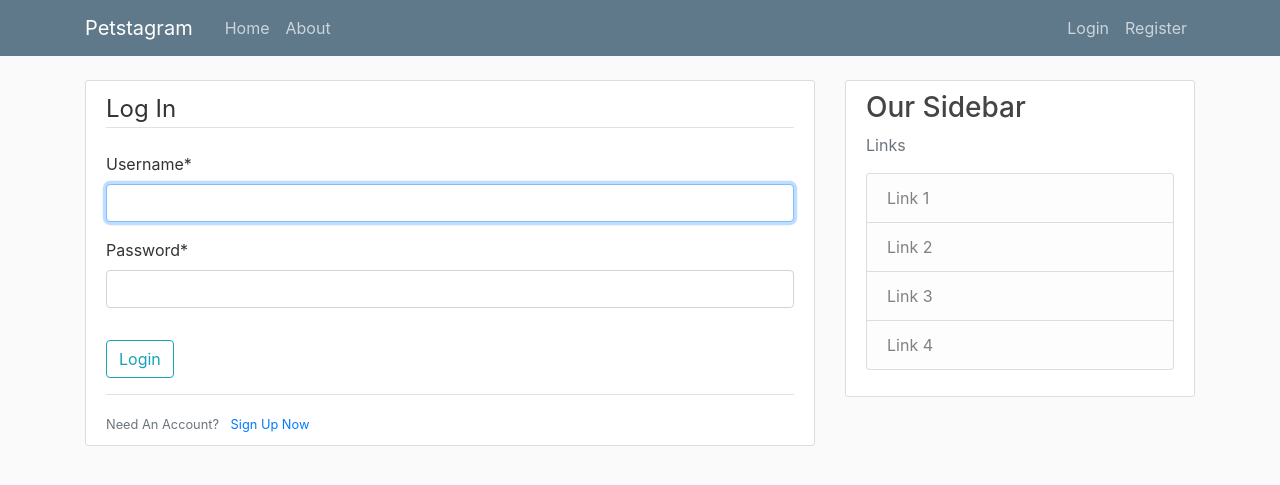
After one commit to Raphade/petstagram, a Django app: page /login/ in a window 1280 px wide. The commit adds this page. Shown: the top 485 px of the page. Run offline with Django 4.2, Linux system fonts and the light colour scheme; some libraries are stand-ins or nearby versions.

Commit message:
register/login/logout --- profile page missing

```diff
--- a/petstagram/petstagram/urls.py
+++ b/petstagram/petstagram/urls.py
@@ -22,6 +22,6 @@
     path('', include('posts.urls')),
     path('admin/', admin.site.urls),
     path('register/', user_views.register, name='register'),
-    path('login/', auth_views.LoginView.as_view(), name='login'),
-    path('admin/', auth_views.LogoutView.as_view(), name='logout'),
+    path('login/', auth_views.LoginView.as_view(template_name='users/login.html'), name='login'),
+    path('logout/', auth_views.LogoutView.as_view(template_name='users/logout.html'), name='logout'),
 ]
--- a/petstagram/posts/templates/posts/base.html
+++ b/petstagram/posts/templates/posts/base.html
@@ -29,8 +29,13 @@
             </div>
             <!-- Navbar Right Side -->
             <div class="navbar-nav">
-              <a class="nav-item nav-link" href="#">Login</a>
-              <a class="nav-item nav-link" href="#">Register</a>
+              {% if user.is_authenticated %}
+                <a class="nav-item nav-link" href="{% url 'profile' %}">Profile</a>
+                <a class="nav-item nav-link" href="{% url 'logout' %}">Logout</a>
+              {% else %}
+                <a class="nav-item nav-link" href="{% url 'login' %}">Login</a>
+                <a class="nav-item nav-link" href="{% url 'register' %}">Register</a>
+              {% endif %}
             </div>
           </div>
         </div>
--- a/petstagram/posts/urls.py
+++ b/petstagram/posts/urls.py
@@ -4,4 +4,5 @@
 urlpatterns = [
     path('', views.home, name='posts-home'),
     path('about/', views.about, name='posts-about'),
+    path('profile/',views.home, name='profile'), #TODO: create view, move to other urls.py
 ]
--- /dev/null
+++ b/petstagram/users/templates/users/login.html
@@ -0,0 +1,21 @@
+{% extends "posts/base.html" %}
+{% load crispy_forms_tags %}
+{% block content %}
+    <div class="content-section">
+        <form method="POST">
+            {% csrf_token %}
+            <fieldset class="form-group">
+                <legend class="border-bottom mb-4">Log In</legend>
+                {{ form|crispy }}
+            </fieldset>
+            <div class="form-group">
+                <button class="btn btn-outline-info" type="submit">Login</button>
+            </div>
+        </form>
+        <div class="border-top pt-3">
+            <small class="text-muted">
+                Need An Account? <a class="ml-2" href="{% url 'register' %}">Sign Up Now</a>
+            </small>
+        </div>
+    </div>
+{% endblock content %}
--- a/petstagram/users/views.py
+++ b/petstagram/users/views.py
@@ -7,9 +7,10 @@
     if request.method == 'POST':
         form = UserRegisterForm(request.POST)
         if form.is_valid():
+            form.save()
             username = form.cleaned_data.get('username')
             messages.success(request, f'Account for {username} has been created!')
-            return redirect('#')
+            return redirect('posts-home')
     else:
         form = UserRegisterForm()
     return render(request, 'users/register.html', {'form': form})
```
Also changed, not shown: petstagram/users/templates/users/logout.html (added, +9 -0 lines), README.md.
